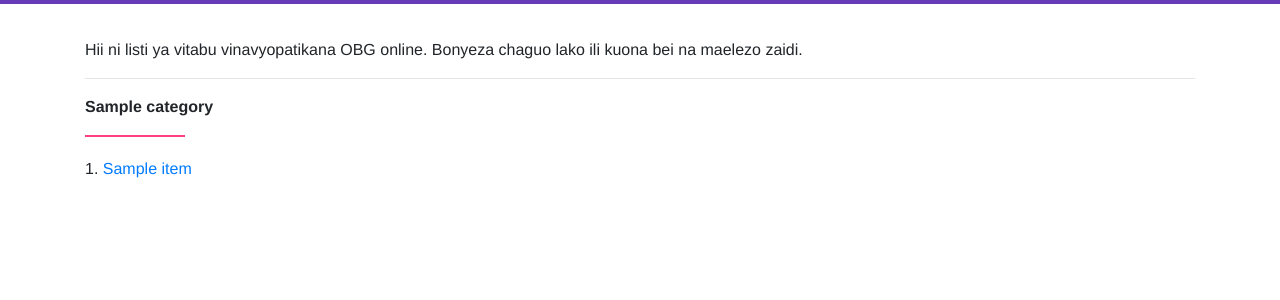
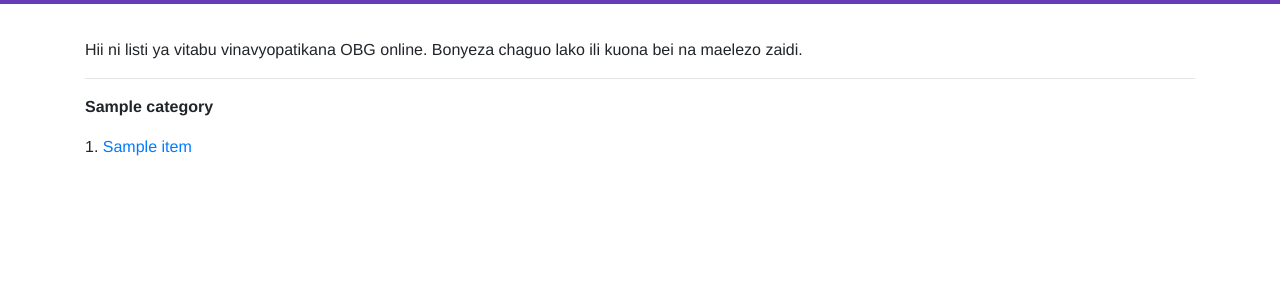
Before and after one commit to obmsuya/himaya, a Django app: page /home/ in a window 1280 px wide. Shown: the part 60-360 px from the top of the page. Run offline with Django 3.2, Linux system fonts and the light colour scheme; tables that the repository leaves empty hold one stand-in row (values such as "Sample post"); some libraries are stand-ins or nearby versions; some web fonts are replaced.

Commit message:
book template

```diff
--- a/home/templates/home/index.html
+++ b/home/templates/home/index.html
@@ -29,7 +29,7 @@
 
 
                            <p><span>{{category.name}}</span></p>
-                           <div class="line-sep"></div>
+
 
 
                            {%for item in category.item_set.all %}
```
